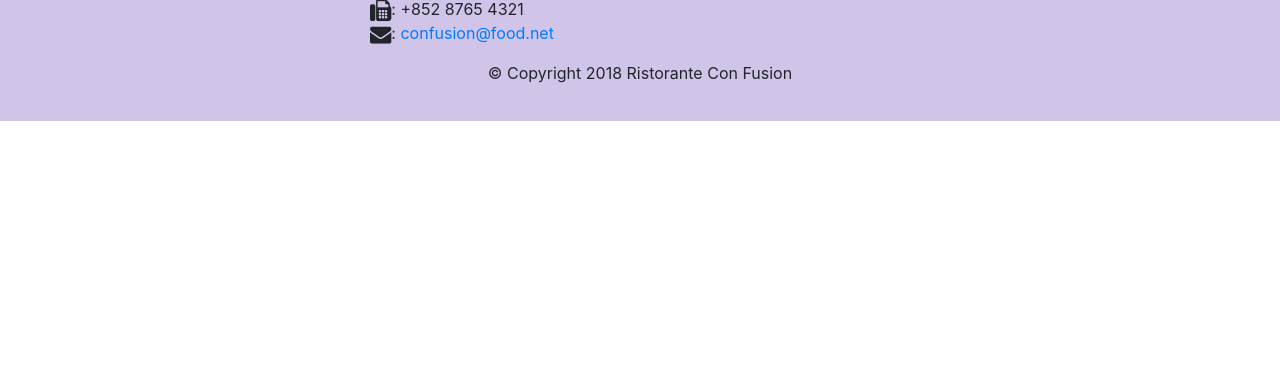
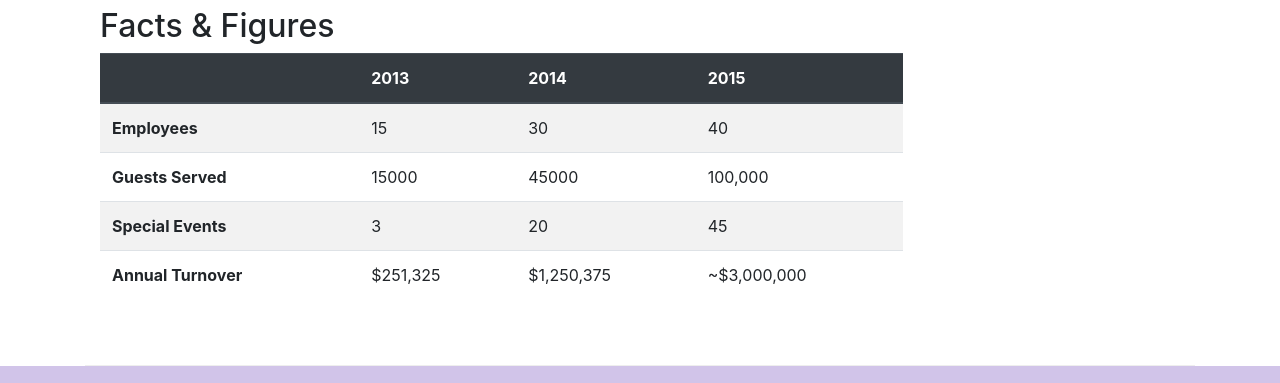
Before and after one commit to bvp42/conFusion, a website: page aboutus.html in a window 1280 px wide. Shown: the part 1705-2088 px from the top of the page. Before the commit the page ends 1826 px from the top, so only its background shows below. Drawn offline with nearby package versions, Linux system fonts and the light colour scheme.

Commit message:
Tables and Cards

```diff
--- a/aboutus.html
+++ b/aboutus.html
@@ -68,7 +68,34 @@
                 <p>The restaurant traces its humble beginnings to <em>The Frying Pan</em>, a successful chain started by
                     our CEO, Mr. Peter Pan, that featured for the first time the world's best cuisines in a pan.</p>
             </div>
-            <div class="col col-sm order-xs-last">
+            <div class="col-12 col-sm-6">
+                <div class="card">
+                    <h3 class="card-header bg-primary text-white">Facts At a Glance</h3>
+                    <div class="card-body">
+                        <dl class="row">
+                            <dt class="col-6">Started</dt>
+                            <dd class="col-6">3 Feb. 2013</dd>
+                            <dt class="col-6">Major Stake Holder</dt>
+                            <dd class="col-6">HK Fine Foods Inc.</dd>
+                            <dt class="col-6">Last Year's Turnover</dt>
+                            <dd class="col-6">$1,250,375</dd>
+                            <dt class="col-6">Employees</dt>
+                            <dd class="col-6">40</dd>
+                        </dl>
+                    </div>
+                </div>
+            </div>
+            <div class="col-12">
+                <div class="card card-body bg-light">
+                    <blockquote class="blockquote">
+                        <p class="mb-0">You better cut the pizza in four pieces because
+                            I'm not hungry enough to eat six.</p>
+                        <footer class="blockquote-footer">Yogi Berra,
+                            <cite title="Source Title">The Wit and Wisdom of Yogi Berra,
+                            P. Pepe, Diversion Books, 2014</cite>
+                        </footer>
+                    </blockquote>
+                </div>
             </div>
         </div>
 
@@ -100,6 +127,51 @@
                         cultures, and you get a winning hit! Amma Mia!</em></p>
             </div>
         </div>
+        <div class="row row-content">
+            <div class="col-12 col-sm-9">
+                <h2>Facts &amp; Figures</h2>
+                 <div class="table-responsive">
+                    <table class="table table-striped">
+                        <thead class="thead-dark">
+                            <tr>
+                                <th>&nbsp;</th>
+                                <th>2013</th>
+                                <th>2014</th>
+                                <th>2015</th>
+                            </tr>
+                        </thead>
+                        <tbody>
+                            <tr>
+                                <th>Employees</th>
+                                <td>15</td>
+                                <td>30</td>
+                                <td>40</td>
+                            </tr>
+                            <tr>
+                                <th>Guests Served</th>
+                                <td>15000</td>
+                                <td>45000</td>
+                                <td>100,000</td>
+                            </tr>
+                            <tr>
+                                <th>Special Events</th>
+                                <td>3</td>
+                                <td>20</td>
+                                <td>45</td>
+                            </tr>
+                            <tr>
+                                <th>Annual Turnover</th>
+                                <td>$251,325</td>
+                                <td>$1,250,375</td>
+                                <td>~$3,000,000</td>
+                            </tr>
+                        </tbody>
+                    </table>
+                </div>
+            </div>
+             <div class="col-12 col-sm-3">
+            </div>
+       </div>
 
     </div>
 
```
